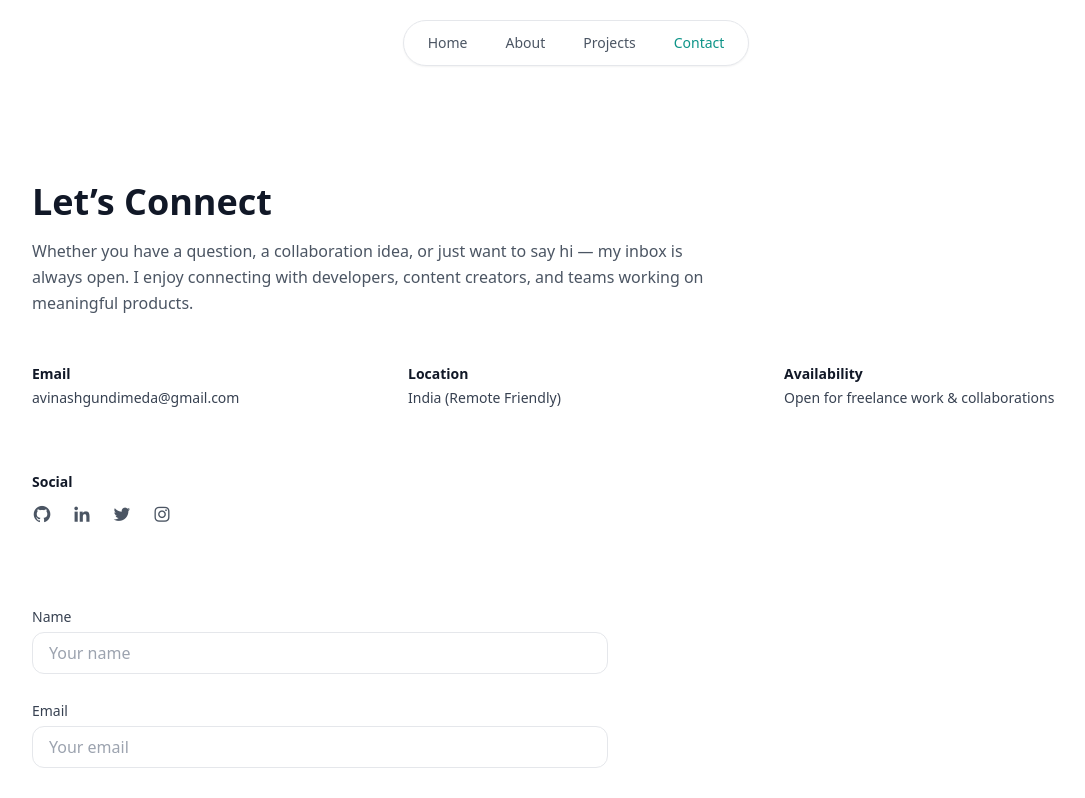
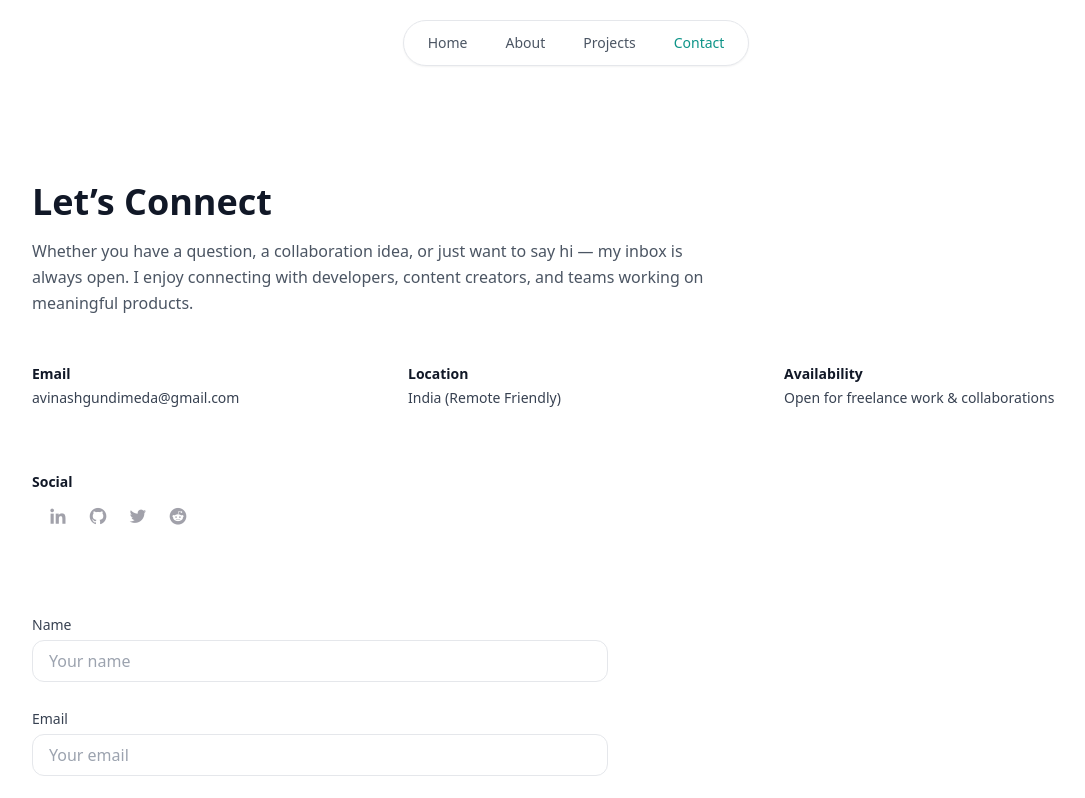
Before and after one commit to avinashgundimeda/React-Portfolio, a React (Vite) app: page /contact in a window 1280 px wide. Shown: the top 798 px of the page, without its empty margins (64-1149 px from the left). Built offline with nearby package versions, Linux system fonts and the light colour scheme.

Commit message:
a small update

```diff
--- a/index.html
+++ b/index.html
@@ -7,7 +7,7 @@
     <meta name="google-site-verification" content="7lFDWl8P8OGeS1nic1et1unaQGvtLroQiq3mPrBEhQs" />
     <link href='https://unpkg.com/boxicons@2.1.4/css/boxicons.min.css' rel='stylesheet'>
     <link href="https://fonts.googleapis.com/css2?family=Inter:wght@300;400;500;600;700&display=swap" rel="stylesheet">
-    <title>Avinash Gundimeda</title>
+    <title>ReactFolio by Avinash</title>
   </head>
   <body>
     <div id="root"></div>
--- a/src/Pages/Contact.jsx
+++ b/src/Pages/Contact.jsx
@@ -78,12 +78,23 @@ const Contact = () => {
               <h3 className="text-sm font-semibold text-gray-900 mb-3">
                 Social
               </h3>
-              <div className="flex gap-5 text-xl text-gray-600">
-                <i className="bx bxl-github hover:text-gray-900 transition-colors cursor-pointer"></i>
-                <i className="bx bxl-linkedin hover:text-gray-900 transition-colors cursor-pointer"></i>
-                <i className="bx bxl-twitter hover:text-gray-900 transition-colors cursor-pointer"></i>
-                <i className="bx bxl-instagram hover:text-gray-900 transition-colors cursor-pointer"></i>
-              </div>
+               <div className="flex gap-5 text-xl text-zinc-400 ml-4">
+                  <a href="https://www.linkedin.com/in/avinash-gundimeda/">
+                    <i className="bx bxl-linkedin hover:text-teal-600 transition-colors"></i>
+                  </a>
+                  <a href="https://github.com/avinashgundimeda">
+                    <i className="bx bxl-github hover:text-teal-600 transition-colors"></i>
+                  </a>
+                  {/* <a href="https://leetcode.com/">
+                    <SiLeetcode className="hover:text-teal-600 transition-colors" />
+                  </a> */}
+                  <a href="https://twitter.com/avinash_2006">
+                    <i className="bx bxl-twitter hover:text-teal-600 transition-colors"></i>
+                  </a>
+                  <a href="https://www.reddit.com/user/avinash_2006/">
+                    <i className="bx bxl-reddit hover:text-teal-600 transition-colors"></i>
+                  </a>
+                </div>
             </div>
 
             {/* Contact Form */}
--- a/src/Pages/Home.jsx
+++ b/src/Pages/Home.jsx
@@ -68,7 +68,7 @@ const Home = () => {
                   building useful products, and continuously improving through
                   structured learning and hands-on projects.
                 </p>
-                <div className="flex gap-5 text-3xl text-zinc-400 ml-4">
+                <div className="flex gap-5 text-2xl text-zinc-400 ml-4">
                   <a href="https://www.linkedin.com/in/avinash-gundimeda/">
                     <i className="bx bxl-linkedin hover:text-teal-600 transition-colors"></i>
                   </a>
--- a/src/Pages/Projects.jsx
+++ b/src/Pages/Projects.jsx
@@ -1,9 +1,7 @@
-import React from "react";
 import js from "../assets/skillsLogos/js.png";
 import animate from "../assets/animate.png";
 import react from "../assets/skillsLogos/reactjs.png";
 import { useState, useEffect } from "react";
-import { Link } from "react-router-dom";
 import python from "../assets/skillsLogos/python.png";
 import java from "../assets/skillsLogos/java.png";
 
@@ -23,7 +21,6 @@ const Projects = () => {
       <div className="min-h-screen bg-[#fafafa] font-sans selection:bg-teal-100">
         <nav className="fixed top-0 w-full z-50 flex justify-center pointer-events-none">
           <div className="w-full max-w-6xl px-8 flex items-center justify-between h-20">
-            {/* Morphing Image Container */}
             <div
               className={`transition-opacity duration-300 pointer-events-auto ${
                 isScrolled ? "opacity-100" : "opacity-0"
@@ -35,12 +32,10 @@ const Projects = () => {
                 className="w-16 h-16 rounded-full border-2 border-white mt-5"
               />
             </div>
-            {/* Spacer for symmetry */}
           </div>
         </nav>
         <div className="min-h-screen bg-[#fafafa] flex justify-center">
           <div className="w-full max-w-6xl px-8 py-24 bg-white">
-            {/* Page Header */}
             <h1 className="text-3xl md:text-4xl font-bold text-gray-900 leading-tight mb-6">
               Things I’ve made trying to put my dent in the universe.
             </h1>
```
